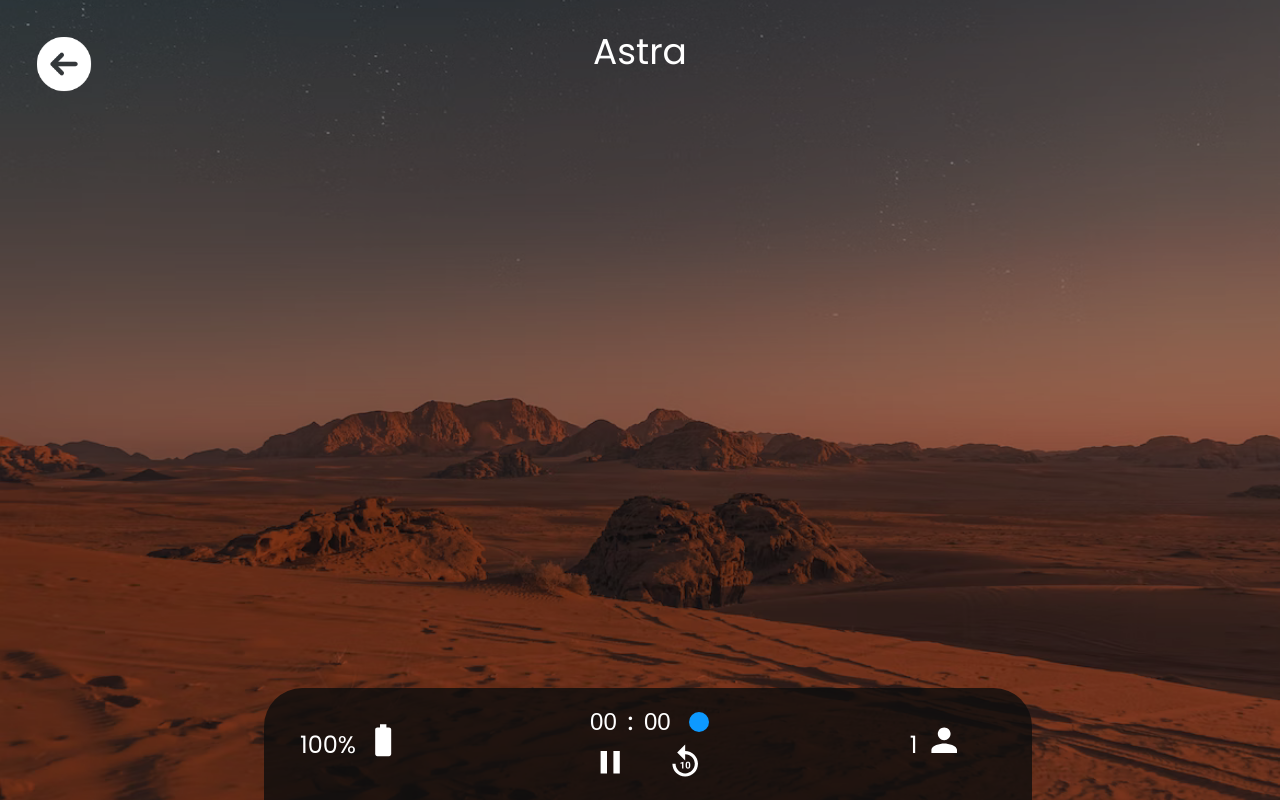
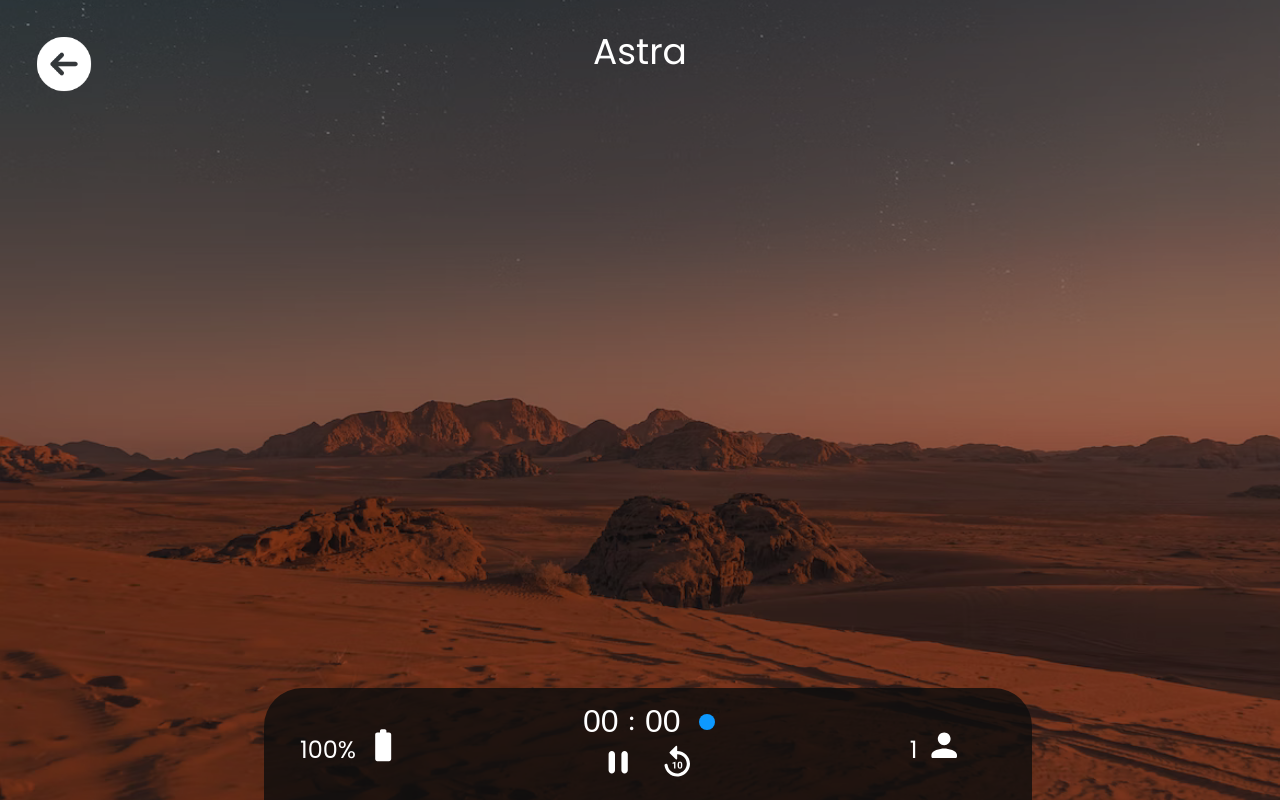
Before and after one commit to TheGuyWithoutH/Xplore_CS2023, a React (Create React App) app in the folder cs_frontend/: page /menu in a window 1280 px wide. Built offline with nearby package versions, Linux system fonts and the light colour scheme.

Commit message:
feat: finish timer

```diff
--- a/cs_frontend/src/components/Timer/index.tsx
+++ b/cs_frontend/src/components/Timer/index.tsx
@@ -1,10 +1,11 @@
 import React, { useEffect, useState } from "react";
 import styles from "./style.module.sass";
 import { Status } from "../../utils/status.type";
-import PlayArrowIcon from "@mui/icons-material/PlayArrow";
-import PauseIcon from "@mui/icons-material/Pause";
-import Replay10Icon from "@mui/icons-material/Replay10";
-import PersonIcon from "@mui/icons-material/Person";
+import PlayArrowIcon from "@mui/icons-material/PlayArrowRounded";
+import PauseIcon from "@mui/icons-material/PauseRounded";
+import Replay10Icon from "@mui/icons-material/Replay10Rounded";
+import PersonIcon from "@mui/icons-material/PersonRounded";
+import PeopleAltRoundedIcon from "@mui/icons-material/PeopleAltRounded";
 import {
 	Battery2Bar,
 	Battery0Bar,
@@ -13,7 +14,7 @@ import {
 	Battery4Bar,
 	Battery5Bar,
 	Battery6Bar,
-	BatteryFull,
+	BatteryFullRounded,
 } from "@mui/icons-material";
 
 const Timer = ({
@@ -29,14 +30,16 @@ const Timer = ({
 	connection?: number;
 	battery?: number;
 }) => {
-	const [endTime, setEndTime] = useState(0); // end time in milliseconds
 	const [minutes, setMinutes] = useState(0); // minutes left
 	const [seconds, setSeconds] = useState(0); // seconds left
 	const [finished, setFinished] = useState(false);
 	const [active, setActive] = useState(true);
+	let interval: NodeJS.Timer;
 
-	const getTime = () => {
-		const time = endTime - Date.now();
+	const getTime = (changeMinutes?: number, changeSeconds?: number) => {
+		let newMinutes = changeMinutes || minutes;
+		let newSeconds = changeSeconds || seconds;
+		let time = newMinutes * 60000 + newSeconds * 1000;
 
 		if (time <= 0) {
 			setFinished(true);
@@ -45,30 +48,37 @@ const Timer = ({
 			return;
 		}
 
+		if (active) time -= 1000;
+
 		setMinutes(Math.floor((time / 1000 / 60) % 60));
 		setSeconds(Math.floor((time / 1000) % 60));
 		setFinished(false);
 	};
 
 	useEffect(() => {
-		let interval: NodeJS.Timer;
 		if (!finished && active) {
-			interval = setInterval(() => getTime(), 1000);
+			interval = setTimeout(() => getTime(), 1000);
 		}
 
-		return () => clearInterval(interval);
-	}, [endTime, finished, active]);
+		return () => clearTimeout(interval);
+	}, [finished, active, minutes, seconds]);
 
 	const changeTime = (minutes: number, seconds: number) => {
-		if (minutes >= 0 && seconds >= 0 && seconds < 60)
-			setEndTime(Date.now() + minutes * 60000 + seconds * 1000);
-		getTime();
+		if (minutes >= 0 && seconds >= 0 && seconds < 60) {
+			clearTimeout(interval);
+			getTime(minutes, seconds);
+		} else if (minutes >= 0 && seconds >= 60) {
+			clearTimeout(interval);
+			getTime(
+				minutes + Math.floor(seconds / 60),
+				(seconds - Math.floor(seconds / 60) * 60) % 60
+			);
+		}
 	};
 
 	React.useEffect(() => {
 		if (finished && onFinished) {
 			onFinished();
-			console.log("finished");
 		}
 	}, [finished, onFinished]);
 
@@ -76,22 +86,42 @@ const Timer = ({
 		<div className={styles.timer}>
 			<div className={styles.batteryInfos}>
 				<p className={styles.battery}>{battery}%</p>
-				<div className={styles.batteryIcon}>
-					<BatteryFull className={styles.icon} />
-				</div>
+				<div className={styles.batteryIcon}>{getBatteryState(battery)}</div>
 			</div>
 			<div className={styles.timeInfos}>
 				<div className={styles.time}>
 					<input
 						type="text"
-						value={timeRepresentation(minutes)}
+						maxLength={2}
+						value={timeRepresentation(minutes, active)}
+						onFocus={(e) => {
+							e.target.value = "";
+							setActive(false);
+						}}
+						onBlur={(e) => {
+							if (e.target.value === "") {
+								changeTime(0, seconds);
+							}
+							setActive(true);
+						}}
 						onChange={(e) => changeTime(parseInt(e.target.value), seconds)}
 						className={styles.input}
 					/>
 					<p className={styles.comma}>:</p>
 					<input
 						type="text"
-						value={timeRepresentation(seconds)}
+						maxLength={2}
+						value={timeRepresentation(seconds, active)}
+						onFocus={(e) => {
+							e.target.value = "";
+							setActive(false);
+						}}
+						onBlur={(e) => {
+							if (e.target.value === "") {
+								changeTime(minutes, 0);
+							}
+							setActive(true);
+						}}
 						onChange={(e) => changeTime(minutes, parseInt(e.target.value))}
 						className={styles.input}
 					/>
@@ -116,7 +146,11 @@ const Timer = ({
 			<div className={styles.connections}>
 				<p className={styles.connectionsText}>{connection}</p>
 				<div className={styles.connectionsIcon}>
-					<PersonIcon className={styles.icon} />
+					{connection > 1 ? (
+						<PeopleAltRoundedIcon className={styles.icon} />
+					) : (
+						<PersonIcon className={styles.icon} />
+					)}
 				</div>
 			</div>
 		</div>
@@ -127,10 +161,30 @@ export default Timer;
 
 ////////////////////////////METHODS///////////////////////////
 
-const timeRepresentation = (time: number) => {
-	if (time < 10) {
+const timeRepresentation = (time: number, active = true) => {
+	if (time < 10 && active) {
 		return `0${time}`;
 	} else {
 		return time.toString();
 	}
 };
+
+const getBatteryState = (battery: number) => {
+	if (battery < 12.5) {
+		return <Battery0Bar className={styles.icon} />;
+	} else if (battery < 25) {
+		return <Battery1Bar className={styles.icon} />;
+	} else if (battery < 37.5) {
+		return <Battery2Bar className={styles.icon} />;
+	} else if (battery < 50) {
+		return <Battery3Bar className={styles.icon} />;
+	} else if (battery < 62.5) {
+		return <Battery4Bar className={styles.icon} />;
+	} else if (battery < 75) {
+		return <Battery5Bar className={styles.icon} />;
+	} else if (battery < 87.5) {
+		return <Battery6Bar className={styles.icon} />;
+	} else {
+		return <BatteryFullRounded className={styles.icon} />;
+	}
+};
--- a/cs_frontend/src/components/Timer/style.module.sass
+++ b/cs_frontend/src/components/Timer/style.module.sass
@@ -22,7 +22,7 @@
     flex-direction: row
     justify-content: center
     align-items: center
-    margin: 0 0.5rem
+    margin: 0.7rem 0.5rem 0 0.5rem
 
 .timeInfos
     height: 100%
@@ -39,11 +39,12 @@
     flex-direction: row
     justify-content: center
     align-items: center
-    margin: 0 0.5rem
+    margin: 0.7rem 0.5rem 0 0.5rem
 
 .battery
     font-size: 1.5rem
     margin: 0
+    user-select: none
 
 .batteryIcon
     width: 3vw
@@ -65,13 +66,13 @@
     margin: 0
 
 .input
-    width: 2rem
+    width: 2.5rem
     height: 2rem
     background: transparent
     border: none
     border-radius: 0.25rem
     text-align: center
-    font-size: 1.5rem
+    font-size: 2rem
     font-weight: 500
     margin: 0 0.5rem
     color: $textLightColor
@@ -86,6 +87,7 @@
 .controls
     width: 100%
     margin-top: 0.2rem
+    padding: 0 1rem
     display: flex
     flex-direction: row
     justify-content: space-around
@@ -107,6 +109,7 @@
 .connectionsText
     font-size: 1.5rem
     margin: 0
+    user-select: none
 
 .connectionsIcon
     width: 3vw
```
